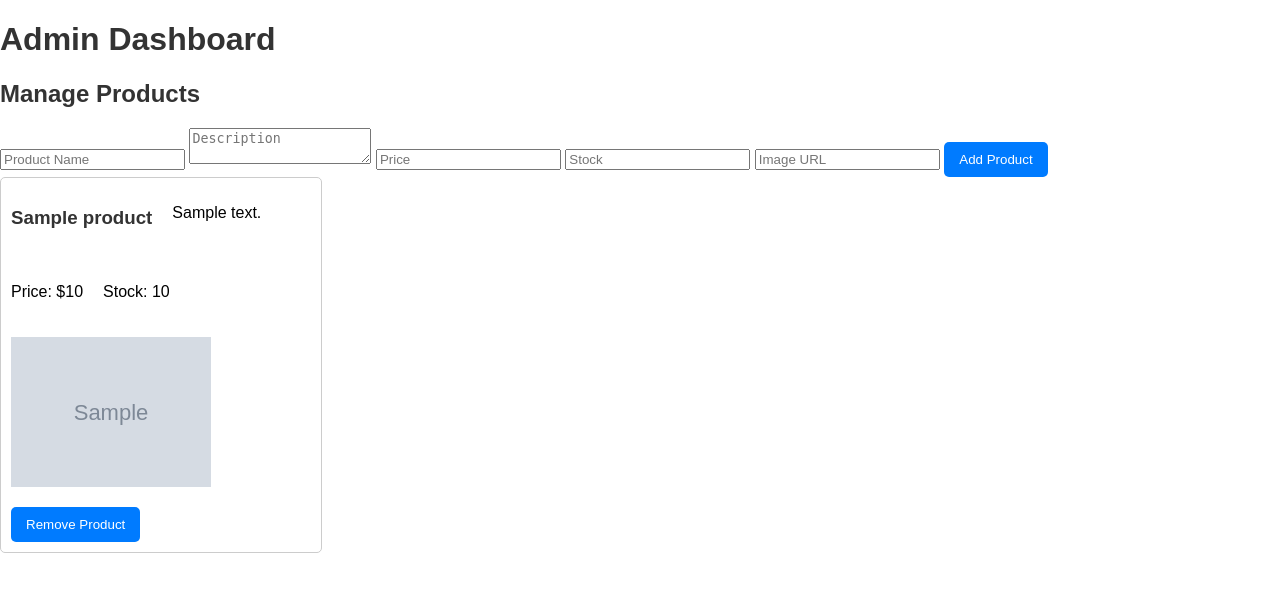
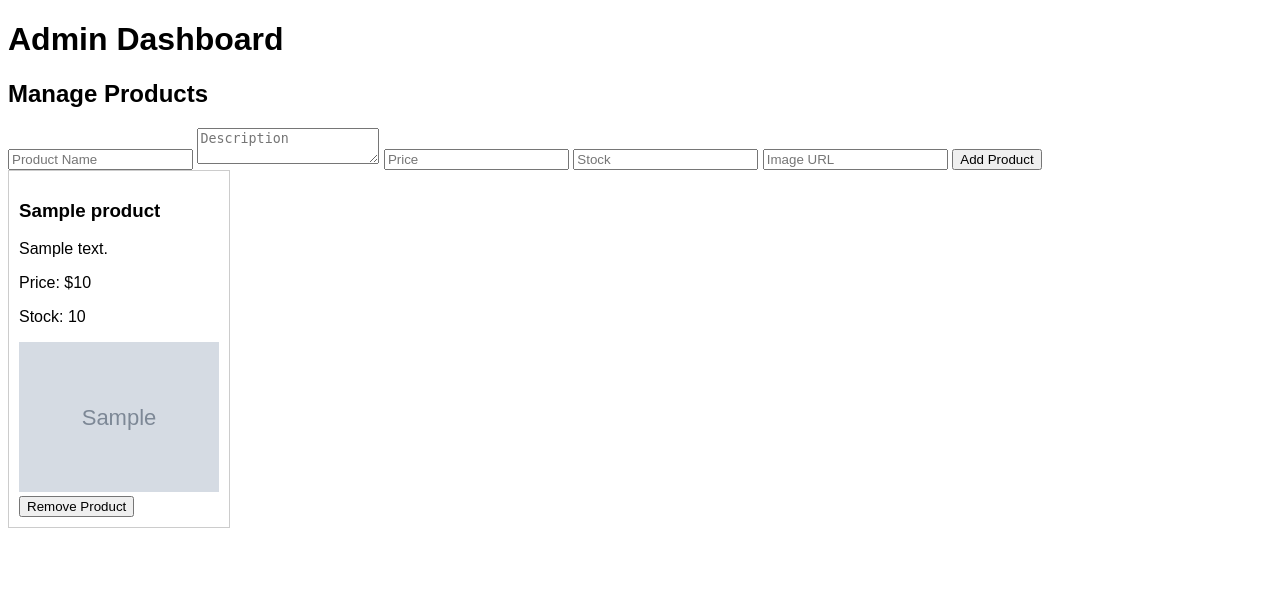
Before and after one commit to alodlabs/e-commerce-web-app, a Flask app: template app/templates/admin.html in a window 1280 px wide. Shown: the top 592 px of the page. Run offline with Flask 3, Linux system fonts and the light colour scheme; the template is opened without the code that fills it: most values are stand-ins (such as "Sample title", 1, 10 or a date in 2020); grey boxes marked "Sample" are stand-in pictures; parts of the project's set-up code (start-up, migrations or seed data) failed here and were passed over.

Commit message:
Update style.css

```diff
--- a/app/static/css/style.css
+++ b/app/static/css/style.css
@@ -1,35 +1,22 @@
 body {
     font-family: Arial, sans-serif;
-    margin: 0;
-    padding: 0;
 }
 
-h1, h2, h3 {
-    color: #333;
+header {
+    background-color: #007BFF;
+    color: white;
+    padding: 10px;
+    text-align: center;
 }
 
-.products, .product {
+.products {
     display: flex;
+    gap: 20px;
     flex-wrap: wrap;
-    gap: 20px;
 }
 
 .product {
     border: 1px solid #ccc;
     padding: 10px;
-    border-radius: 5px;
-    max-width: 300px;
+    max-width: 200px;
 }
-
-button {
-    padding: 10px 15px;
-    background-color: #007BFF;
-    color: white;
-    border: none;
-    border-radius: 5px;
-    cursor: pointer;
-}
-
-button:hover {
-    background-color: #0056b3;
-}
```
